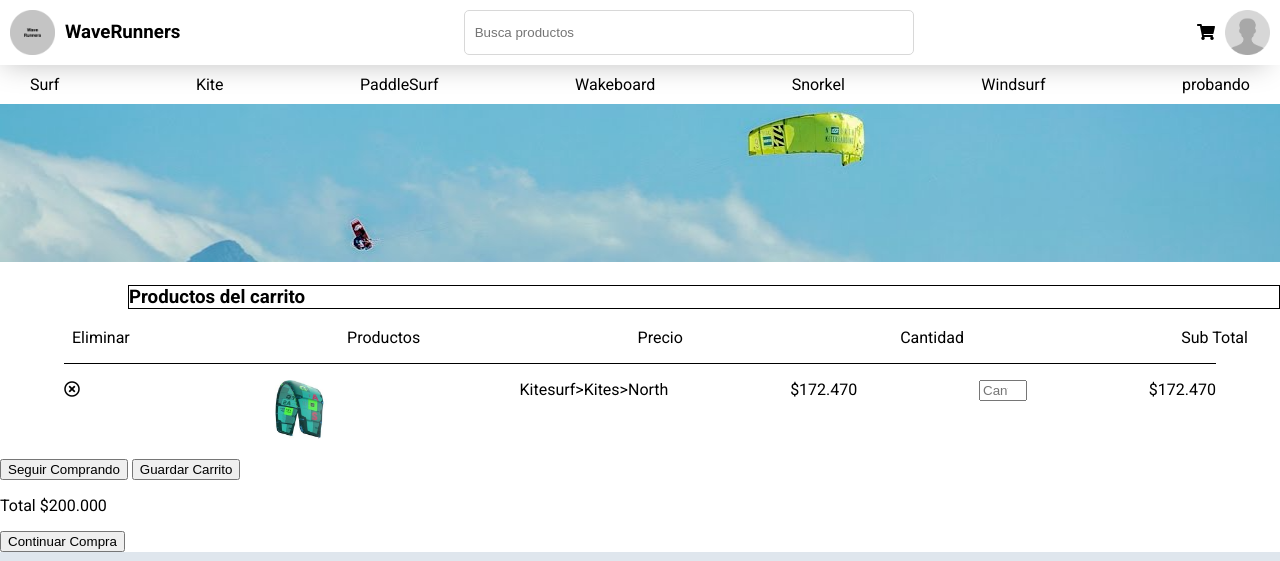
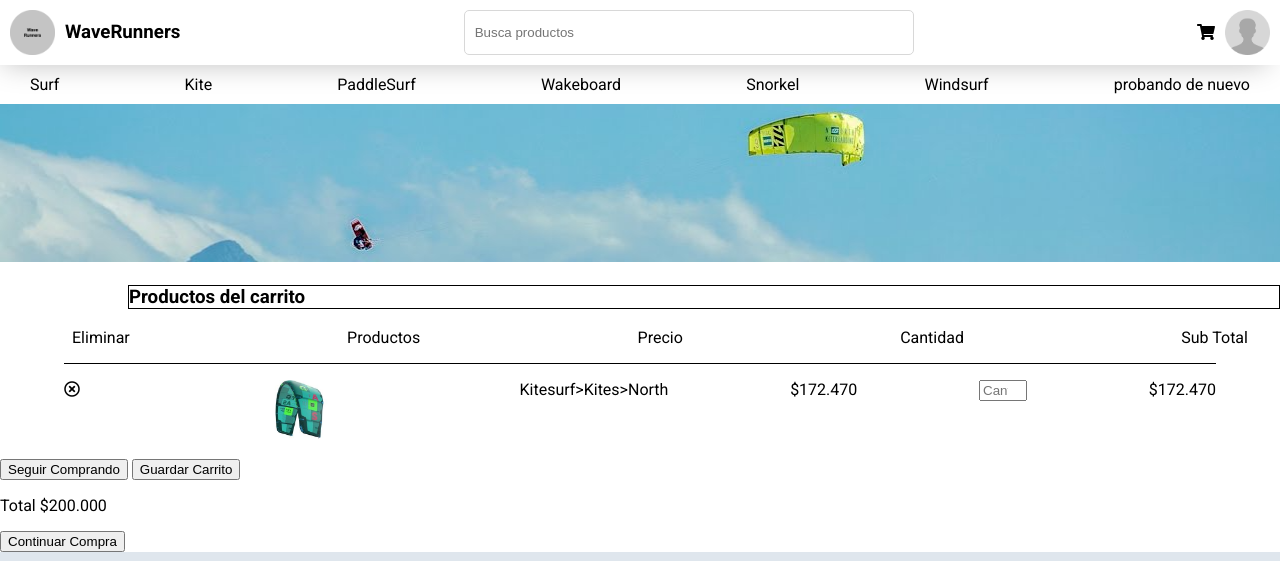
Before and after one commit to ferminrp/DH-LaBandagrupo2-Sprint2, a website: page views/carrito.html in a window 1280 px wide. Shown: the top 561 px of the page. Drawn offline with Linux system fonts and the light colour scheme; files that its build step writes are made by us from their sources.

Commit message:
probando la nueva branch

```diff
--- a/views/carrito.html
+++ b/views/carrito.html
@@ -32,7 +32,8 @@
             <li><a a href="#">Wakeboard</a></li>
             <li><a a href="#">Snorkel</a></li>
             <li><a a href="#">Windsurf</a></li>
-            probando
+            probando de nuevo
+
 
 
         </ul>
```
